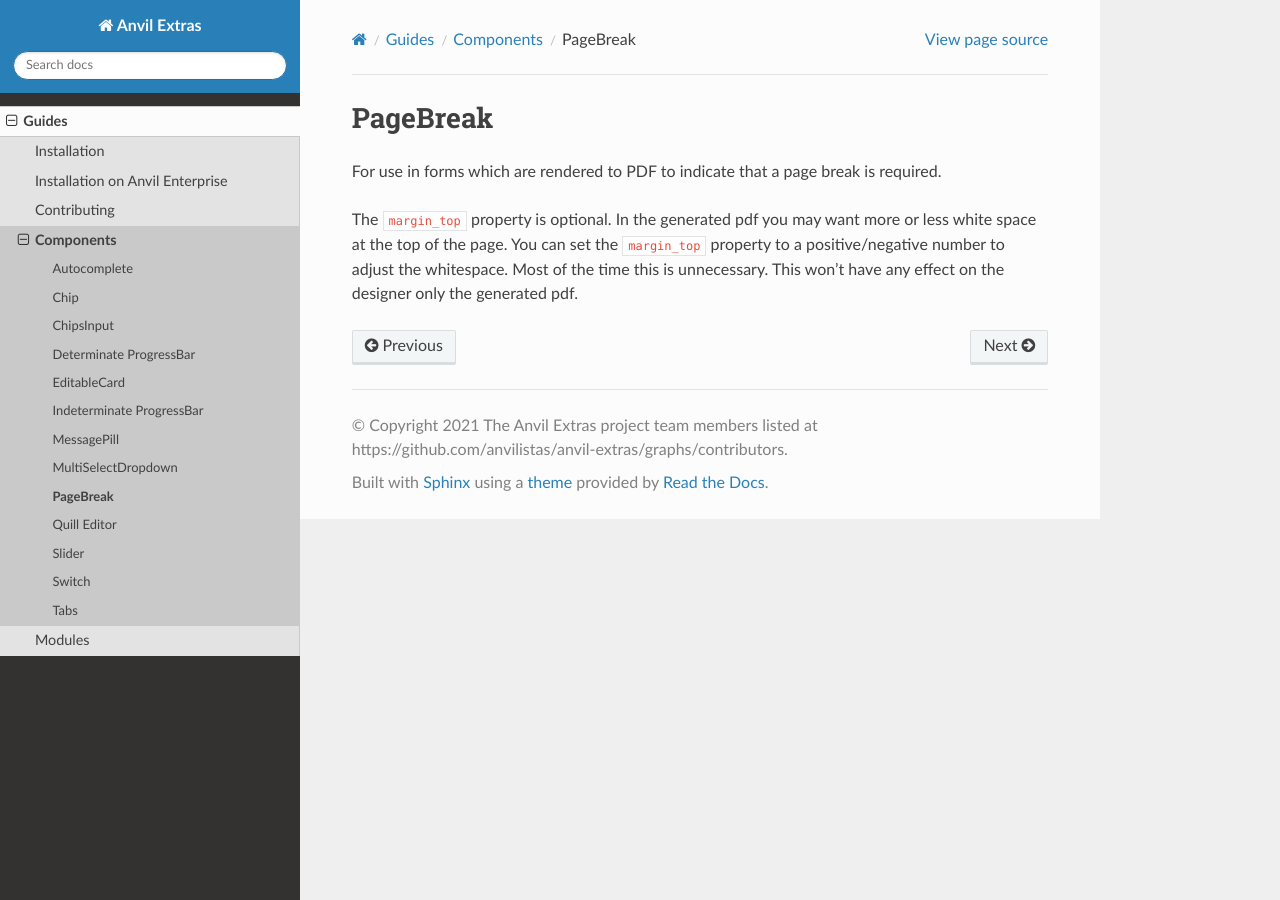
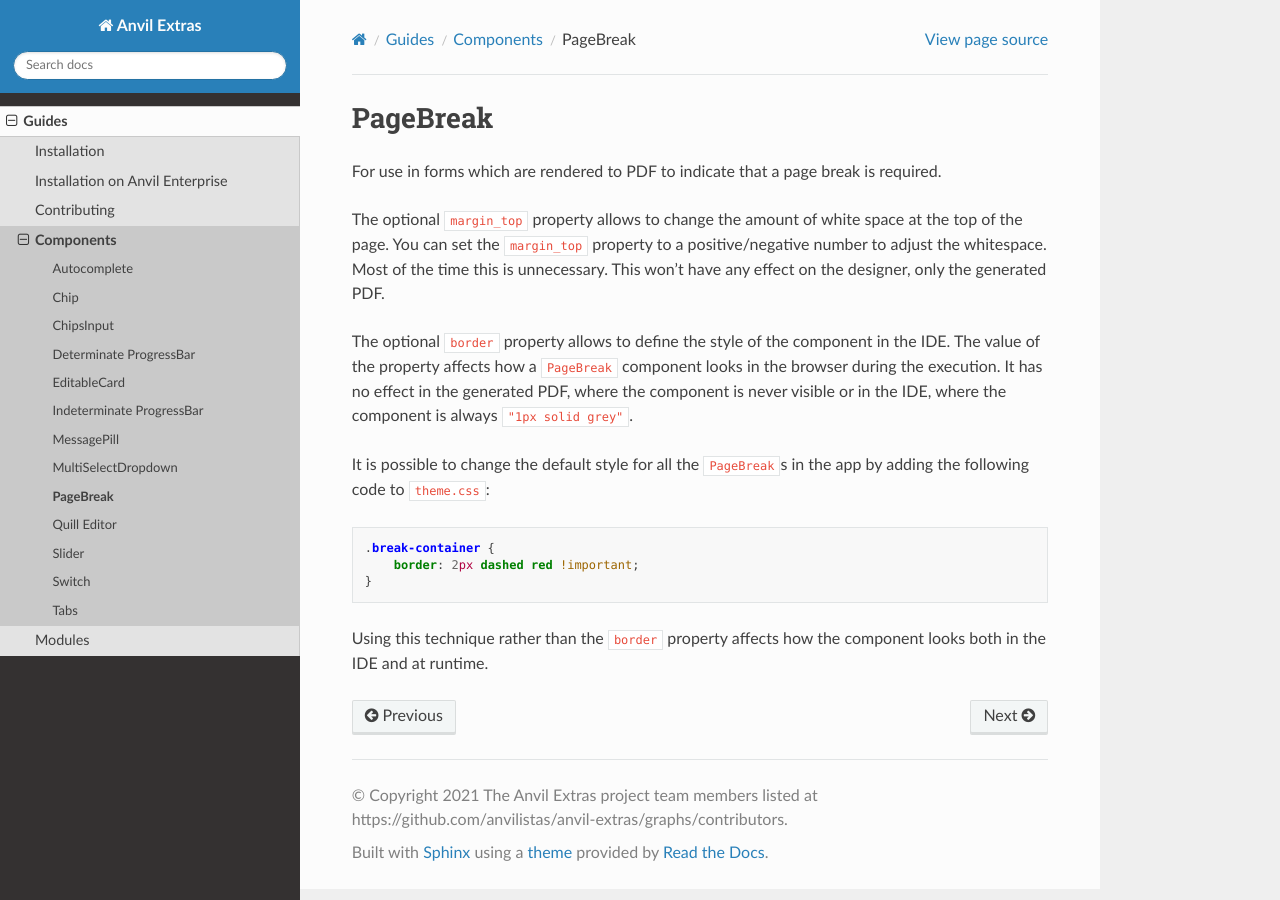
Before and after one commit to anvilistas/anvil-extras, a Sphinx documentation site: the page built from docs/guides/components/page_break.rst, in a window 1280 px wide. Built offline with Sphinx 7.4.7 and the Read the Docs theme 2.0.0, drawn with Linux system fonts in a browser that asks for light colours.

Commit message:
Fix missing border in PageBreak in IDE and add documentation

```diff
--- a/docs/guides/components/page_break.rst
+++ b/docs/guides/components/page_break.rst
@@ -2,6 +2,21 @@ PageBreak
 =========
 For use in forms which are rendered to PDF to indicate that a page break is required.
 
-The ``margin_top`` property is optional. In the generated pdf you may want more or less white space at the top of the page.
+The optional ``margin_top`` property  allows to change the amount of white space at the top of the page.
 You can set the ``margin_top`` property to a positive/negative number to adjust the whitespace.
-Most of the time this is unnecessary. This won't have any effect on the designer only the generated pdf.
+Most of the time this is unnecessary. This won't have any effect on the designer, only the generated PDF.
+
+The optional ``border`` property allows to define the style of the component in the IDE.
+The value of the property affects how a ``PageBreak`` component looks in the browser during the execution.
+It has no effect in the generated PDF, where the component is never visible or in the IDE, where the component
+is always ``"1px solid grey"``.
+
+It is possible to change the default style for all the ``PageBreak``\ s in the app by adding the following code to ``theme.css``:
+
+.. code-block:: css
+
+    .break-container {
+        border: 2px dashed red !important;
+    }
+
+Using this technique rather than the ``border`` property affects how the component looks both in the IDE and at runtime.
```
Also changed, not shown: 2 other files.
